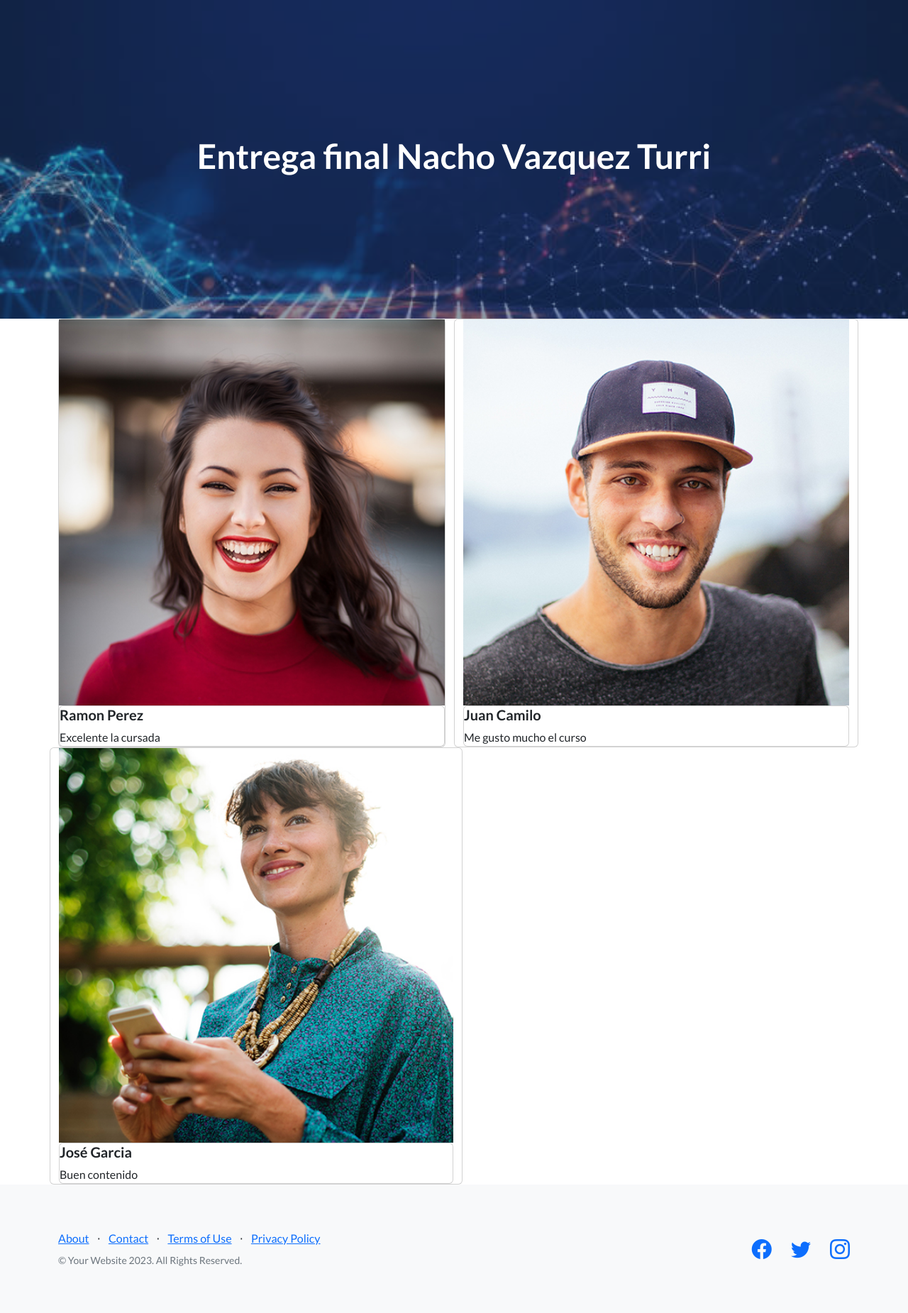
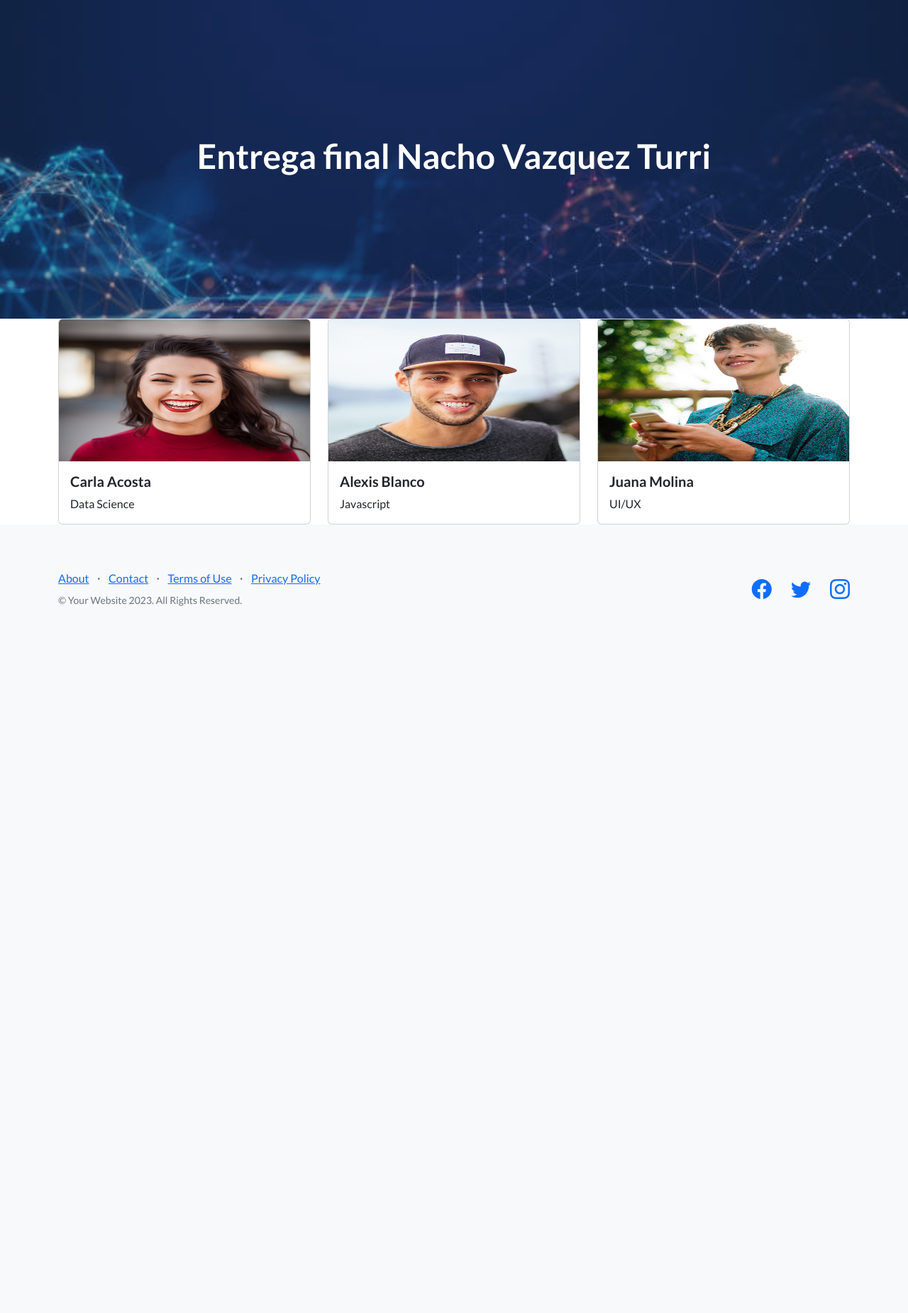
Before and after one commit to Malignatio/Entrega-final-Ignacio-Vazquez-Turri, a Django app: page /AppCoder/alumnos in a window 1280 px wide. Shown: the part 67-1917 px from the top of the page at 71% size. After the commit the page ends 921 px from the top, so only its background shows below. Run offline with Django 5.2, Linux system fonts and the light colour scheme; data comes from the database, SQL or seed files in the repository; some libraries are stand-ins or nearby versions.

Commit message:
fotos profesores-alumnos actualizado

```diff
--- a/AppCoder/template/alumnos.html
+++ b/AppCoder/template/alumnos.html
@@ -1,71 +1,39 @@
 {% extends 'padre.html' %}
 {% load static %}
 
-
 {% block contenido %}
-
 
 <main>
     <div class="container">
-        <div class="row">
-            <div class="col-12  col-md-6">
+        <div class="row justify-content-center">
+            <div class="col-12 col-md-4">
                 <div class="card">
-                    <img src="{% static 'AppCoder/assets/img/testimonials-1.jpg' %}" />
-                    <div class="card body">
-                        <h5 class="card-title">Ramon Perez</h5>
-                        <p class="card-text">Excelente la cursada</p>
-
-
+                    <img src="{% static 'AppCoder/assets/img/profesores1.jpg' %}" class="card-img-top" style="width: 100%; height: auto; max-height: 200px;" />
+                    <div class="card-body">
+                        <h5 class="card-title">Carla Acosta</h5>
+                        <p class="card-text">Data Science</p>
                     </div>
                 </div>
-
             </div>
-            <div class="col-12  col-md-6">
-                <div class="row">
-                    <div class="card">
-                        <img src="{% static 'AppCoder/assets/img/testimonials-2.jpg' %}" />
-                        <div class="card body">
-                            <h5 class="card-title">Juan Camilo</h5>
-                            <p class="card-text">Me gusto mucho el curso</p>
-
-
-                        </div>
+            <div class="col-12 col-md-4">
+                <div class="card">
+                    <img src="{% static 'AppCoder/assets/img/profesores2.jpg' %}" class="card-img-top" style="width: 100%; height: auto; max-height: 200px;" />
+                    <div class="card-body">
+                        <h5 class="card-title">Alexis Blanco</h5>
+                        <p class="card-text">Javascript</p>
                     </div>
-
                 </div>
             </div>
-        </div>
-        <div class="col-12  col-md-6">
-            <div class="row">
+            <div class="col-12 col-md-4">
                 <div class="card">
-                    <img src="{% static 'AppCoder/assets/img/testimonials-3.jpg' %}" />
-                    <div class="card body">
-                        <h5 class="card-title">José Garcia</h5>
-                        <p class="card-text">Buen contenido</p>
-
-
+                    <img src="{% static 'AppCoder/assets/img/profesores3.jpg' %}" class="card-img-top" style="width: 100%; height: auto; max-height: 200px;" />
+                    <div class="card-body">
+                        <h5 class="card-title">Juana Molina</h5>
+                        <p class="card-text">UI/UX </p>
                     </div>
-
-            </div>
-
-
-
-                        </div>
-                    </div>
-
                 </div>
             </div>
         </div>
     </div>
 </main>
-
-
-
-
-
-
-
-
-
-
 {% endblock %}
```
Also changed, not shown: AppCoder/template/profesores.html (+14 -47 lines), AppCoder/Static/AppCoder/assets/img/descarga (1).jpg (added), AppCoder/Static/AppCoder/assets/img/descarga (2).jpg (added), AppCoder/Static/AppCoder/assets/img/descarga.jpg (added).
